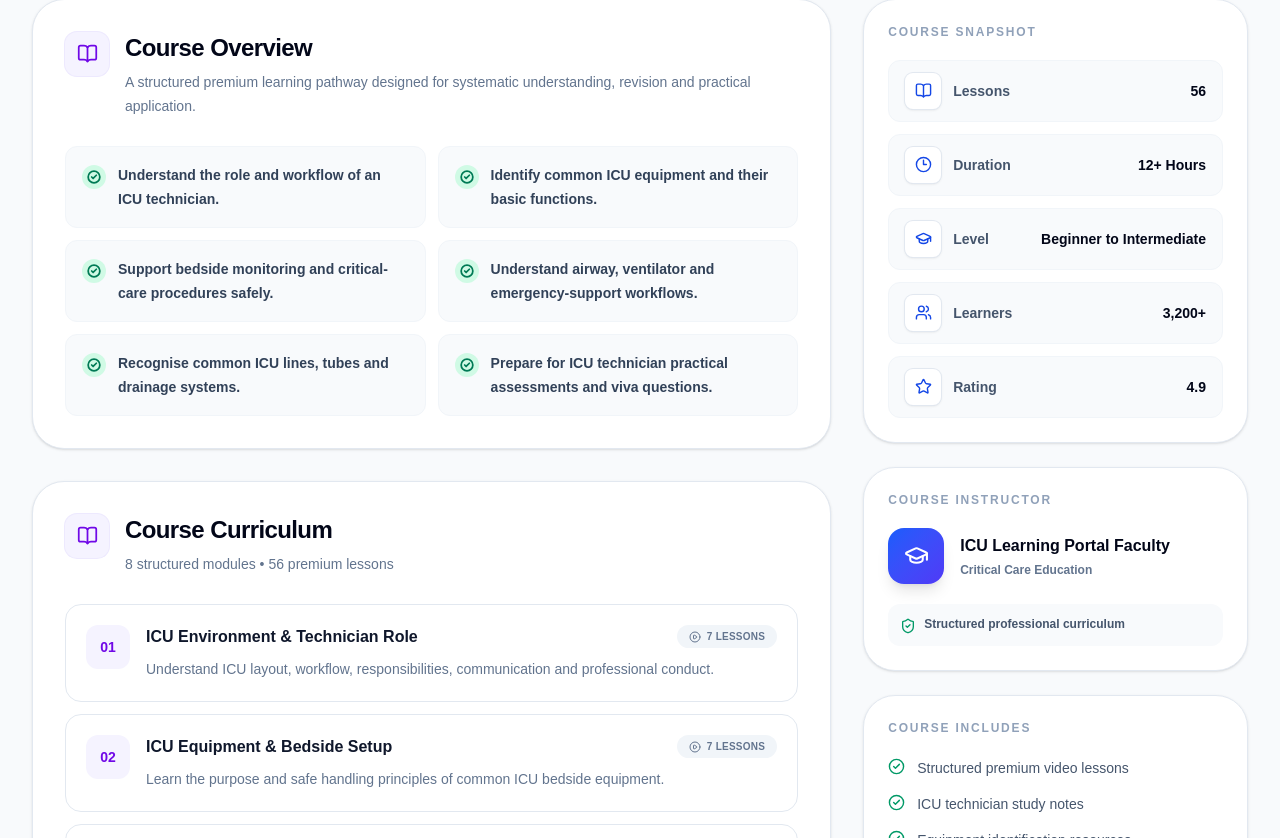
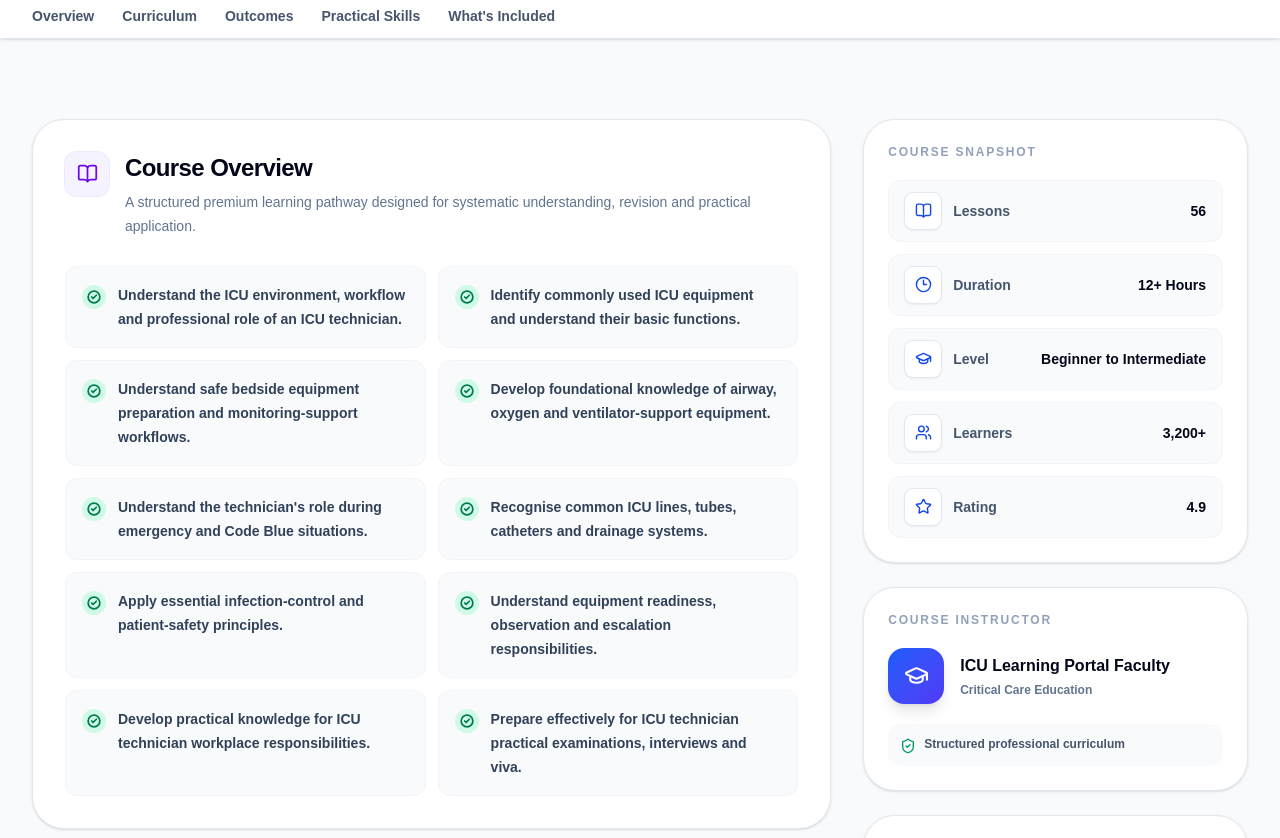
Before and after one commit to dubeyavinash557-sudo/icu-learning-portal, a Next.js app in the folder client/: page /courses/icu-technician-master in a window 1280 px wide. Shown: the part 1222-2060 px from the top of the page. Built offline with nearby package versions, Linux system fonts and the light colour scheme.

Commit message:
feat: upgrade ICU technician master course

```diff
--- a/client/app/courses/icu-technician-master/page.tsx
+++ b/client/app/courses/icu-technician-master/page.tsx
@@ -7,18 +7,25 @@ export default function ICUTechnicianMasterPage() {
         title: "ICU Technician Master Course",
         shortTitle: "ICU Technician Master",
         category: "Critical Care • ICU Technician",
+
         description:
-          "Develop professional ICU technician knowledge covering equipment, patient monitoring, emergency support, airway assistance and critical-care workflows.",
+          "A professional ICU technician learning pathway covering critical-care equipment, bedside monitoring, airway and ventilator support, emergency response, infection control and essential ICU workflows.",
+
         longDescription:
-          "A premium practical pathway for learners preparing for ICU technician responsibilities, bedside support and critical-care technical workflows.",
+          "Designed for aspiring and working ICU technicians who want a structured understanding of critical-care environments, bedside equipment, monitoring support, emergency preparation and safe technical workflows. The course combines foundational concepts, practical workflow knowledge, equipment awareness and scenario-based learning to build confidence for ICU technician responsibilities, practical assessments and viva preparation.",
+
         instructor: "ICU Learning Portal Faculty",
+
         level: "Beginner to Intermediate",
         duration: "12+ Hours",
         lessons: 56,
+
         students: "3,200+",
         rating: 4.9,
+
         price: "₹1,799",
         originalPrice: "₹2,499",
+
         isPremium: true,
         accent: "violet",
 
@@ -26,82 +33,102 @@ export default function ICUTechnicianMasterPage() {
           {
             title: "ICU Environment & Technician Role",
             description:
-              "Understand ICU layout, workflow, responsibilities, communication and professional conduct.",
+              "Build a strong foundation in ICU organization, critical-care workflow, technician responsibilities, professional communication, teamwork and patient-safety awareness.",
             lessons: 7,
           },
           {
             title: "ICU Equipment & Bedside Setup",
             description:
-              "Learn the purpose and safe handling principles of common ICU bedside equipment.",
+              "Understand common ICU equipment, bedside preparation, equipment identification, basic operating principles and safe support workflows.",
             lessons: 7,
           },
           {
             title: "Patient Monitoring Support",
             description:
-              "Support vital-sign, ECG, SpO₂ and bedside monitoring workflows.",
+              "Learn how ICU technicians support vital-sign, ECG, SpO₂ and bedside monitoring workflows while maintaining equipment readiness and observation standards.",
             lessons: 7,
           },
           {
             title: "Airway & Ventilator Support",
             description:
-              "Understand equipment preparation, ventilator-area support and airway-care assistance.",
+              "Understand airway equipment preparation, ventilator-area support, oxygen-delivery systems and the technician's role in assisting critical-care teams.",
             lessons: 8,
           },
           {
             title: "Emergency & Code Blue Support",
             description:
-              "Prepare equipment and support the multidisciplinary team during emergency situations.",
+              "Develop structured knowledge of emergency preparation, crash-cart readiness, equipment support and multidisciplinary assistance during critical events.",
             lessons: 7,
           },
           {
             title: "Lines, Tubes & Drainage Systems",
             description:
-              "Recognise common ICU lines, tubes, drains and safe observation requirements.",
+              "Recognise common ICU lines, tubes, catheters and drainage systems and understand safe observation, positioning and escalation principles.",
             lessons: 7,
           },
           {
             title: "Infection Control & Patient Safety",
             description:
-              "Apply hand hygiene, PPE, environmental safety and equipment-cleaning principles.",
+              "Apply essential infection-prevention concepts including hand hygiene, PPE, environmental safety, equipment cleaning and safe bedside practices.",
             lessons: 6,
           },
           {
             title: "ICU Technician Practical & Viva",
             description:
-              "Practice equipment identification, scenario questions, viva preparation and workflow revision.",
+              "Revise equipment identification, ICU workflow scenarios, practical responsibilities, troubleshooting awareness and commonly tested viva concepts.",
             lessons: 7,
           },
         ],
 
         learningOutcomes: [
-          "Understand the role and workflow of an ICU technician.",
-          "Identify common ICU equipment and their basic functions.",
-          "Support bedside monitoring and critical-care procedures safely.",
-          "Understand airway, ventilator and emergency-support workflows.",
-          "Recognise common ICU lines, tubes and drainage systems.",
-          "Prepare for ICU technician practical assessments and viva questions.",
+          "Understand the ICU environment, workflow and professional role of an ICU technician.",
+          "Identify commonly used ICU equipment and understand their basic functions.",
+          "Understand safe bedside equipment preparation and monitoring-support workflows.",
+          "Develop foundational knowledge of airway, oxygen and ventilator-support equipment.",
+          "Understand the technician's role during emergency and Code Blue situations.",
+          "Recognise common ICU lines, tubes, catheters and drainage systems.",
+          "Apply essential infection-control and patient-safety principles.",
+          "Understand equipment readiness, observation and escalation responsibilities.",
+          "Develop practical knowledge for ICU technician workplace responsibilities.",
+          "Prepare effectively for ICU technician practical examinations, interviews and viva.",
         ],
 
         practicalSkills: [
           "ICU equipment identification",
           "Bedside equipment preparation",
-          "Monitoring setup support",
-          "Airway and ventilator support",
-          "Emergency trolley preparation",
-          "Lines and drain observation",
+          "Patient-monitoring setup support",
+          "ECG and SpO₂ monitoring support",
+          "Vital-sign monitoring assistance",
+          "Airway equipment preparation",
+          "Oxygen-delivery equipment support",
+          "Ventilator-area preparation and support",
+          "Emergency trolley and crash-cart readiness",
+          "Code Blue equipment support",
+          "Lines, tubes and drain observation",
+          "Basic equipment safety checks",
           "Infection-control practices",
-          "ICU technician viva preparation",
+          "Equipment cleaning principles",
+          "ICU documentation and communication",
+          "ICU technician practical and viva preparation",
         ],
 
         includes: [
-          "Structured premium video lessons",
-          "ICU technician study notes",
-          "Equipment identification resources",
-          "Practical checklists",
-          "Premium assessments and quizzes",
+          "56 structured premium lessons",
+          "Complete ICU technician curriculum",
+          "ICU equipment identification resources",
+          "Bedside setup and workflow learning",
+          "Monitoring-support learning modules",
+          "Airway and ventilator-support concepts",
+          "Emergency and Code Blue preparation",
+          "Lines, tubes and drainage-system revision",
+          "Infection-control and patient-safety resources",
+          "Practical ICU technician checklists",
+          "Case-based learning and assessments",
+          "Viva and interview preparation",
           "Learning progress tracking",
-          "Completion pathway",
-          "Certificate eligibility after completion",
+          "Structured course completion pathway",
+          "Certificate eligibility after course completion",
+          "Premium learner access through the LMS",
         ],
       }}
     />
```
